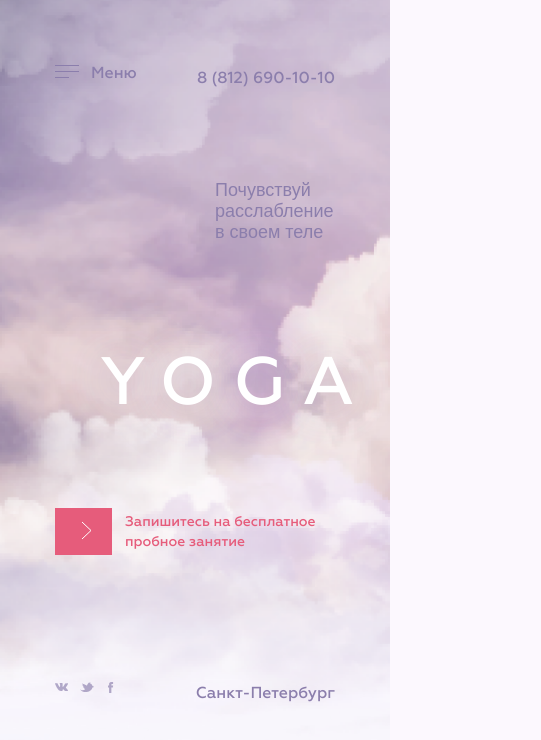
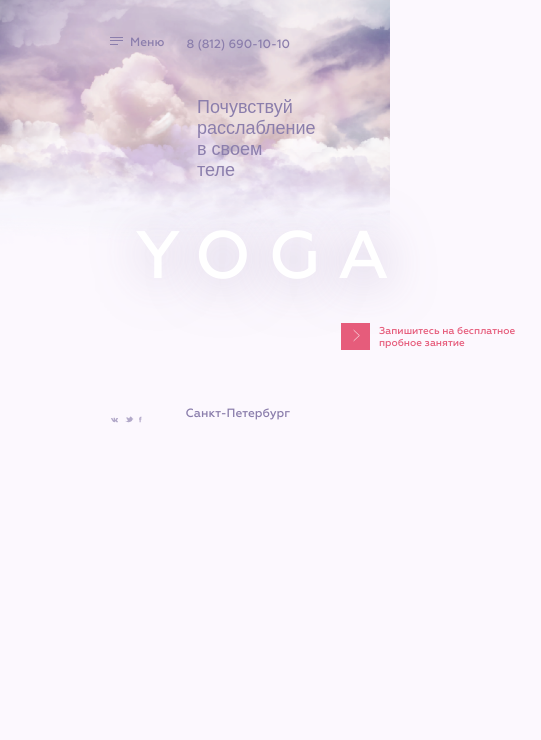
Before and after one commit to amgartseva/yoga, a website: page source/main.html in a window 390 px wide. Shown: the whole page, 541 px wide, since content can reach past the window. Drawn offline with nearby package versions, Linux system fonts and the light colour scheme; files that its build step writes are made by us from their sources; a web font is replaced by a local one.

Commit message:
Стилизация главного экрана с pixel perfect на таблет

```diff
--- a/source/main.html
+++ b/source/main.html
@@ -20,7 +20,7 @@
           <h1 class="header-middle__heading">YOGA</h1>
           <div class="header-middle__link link">
             <div class="link__button">
-              <svg width="11" height="19" viewBox="0 0 11 19" fill="none" xmlns="http://www.w3.org/2000/svg">
+              <svg class="link__icon" width="11" height="19" viewBox="0 0 11 19" fill="none" xmlns="http://www.w3.org/2000/svg">
               <path d="M1 1L10 9.5L1 18" stroke="white"/>
               </svg>
             </div>
--- a/source/sass/blocks/header-bottom.scss
+++ b/source/sass/blocks/header-bottom.scss
@@ -1,4 +1,6 @@
 .header-bottom {
+  display: flex;
+  justify-content: space-between;
   align-items: flex-start;
 }
 
@@ -8,4 +10,8 @@
 
 .header-bottom__address {
   margin: 0;
+
+  @media (max-width: 1023px) {
+    font-size: 12px;
+  }
 }
--- a/source/sass/blocks/header-middle.scss
+++ b/source/sass/blocks/header-middle.scss
@@ -7,6 +7,8 @@
 
   @media (max-width: 1023px) {
     font-size: 24px;
+    margin-left: 97px;
+    margin-bottom: 71px;
   }
 
   @media (max-width: 767px) {
@@ -27,6 +29,8 @@
 
   @media (max-width: 1023px) {
     font-size: 144px;
+    margin-left: 35px;
+    margin-bottom: 61px;
   }
 
   @media (max-width: 767px) {
@@ -38,4 +42,9 @@
 .header-middle__link {
   margin: 0 auto;
   margin-bottom: 128px;
+
+  @media (max-width: 1023px) {
+    margin-left: 241px;
+    margin-bottom: 56px;
+  }
 }
--- a/source/sass/blocks/header-top.scss
+++ b/source/sass/blocks/header-top.scss
@@ -30,6 +30,23 @@
     left: 0;
     top: 14px;
   }
+
+  @media (max-width: 1023px) {
+    font-size: 12px;
+    padding-left: 30px;
+
+    &::before {
+      width: 13px;
+      left: 10px;
+      box-shadow: 0 3px 0 $purple-header;
+    }
+
+    &::after {
+      width: 8px;
+      left: 10px;
+      top: 9px;
+    }
+  }
 }
 
 .header-top__phone {
@@ -37,4 +54,9 @@
   padding: 0;
   padding-top: 5px;
   margin: 0;
+
+  @media (max-width: 1023px) {
+    font-size: 12px;
+    padding-top: 2px;
+  }
 }
--- a/source/sass/blocks/header.scss
+++ b/source/sass/blocks/header.scss
@@ -1,6 +1,6 @@
 .header {
   background-image: url('/img/yoga_header@1x.png');
-  background-size: cover;
+  background-size: 100%;
   background-repeat: no-repeat;
   margin: 0;
   height: 100vh;
@@ -8,23 +8,15 @@
 }
 
 .header__top {
-  padding-top: 63px;
-  margin-bottom: 92px;
-}
-
-.header__middle {
-
-}
-
-.header__bottom {
-  display: flex;
-  justify-content: space-between;
+  padding-top: 35px;
+  margin-bottom: 45px;
 }
 
 .header__number {
   top: 364px;
 
   @media (max-width: 1023px) {
-    top: 210px;
+    top: 191px;
+    right: 32px;
   }
 }
--- a/source/sass/blocks/link.scss
+++ b/source/sass/blocks/link.scss
@@ -4,6 +4,10 @@
   display: flex;
   align-items: center;
   cursor: pointer;
+
+  @media (max-width: 1023px) {
+    width: 200px;
+  }
 }
 
 .link__button {
@@ -12,7 +16,21 @@ margin-right: 13px;
   padding-top: 13px;
   padding-bottom: 10px;
   padding-left: 26px;
-padding-right: 20px
+  padding-right: 20px;
+
+  @media (max-width: 1023px) {
+    margin-right: 9px;
+    padding-top: 3px;
+    padding-bottom: 0;
+    padding-left: 12px;
+    padding-right: 10px;
+  }
+}
+
+.link__icon {
+  @media (max-width: 1023px) {
+    width: 7px;
+  }
 }
 
 .link__info {
@@ -20,4 +38,9 @@ text-align: left;
   font-size: 14px;
   line-height: 20px;
   margin: 0;
+
+  @media (max-width: 1023px) {
+    font-size: 10px;
+    line-height: 12px;
   }
+}
--- a/source/sass/blocks/social.scss
+++ b/source/sass/blocks/social.scss
@@ -2,6 +2,12 @@
   display: flex;
   width: 65px;
   justify-content: space-between;
+
+  @media (max-width: 1023px) {
+    width: 35px;
+    margin-left: 11px;
+    margin-top: 10px;
+  }
 }
 
 .social__link {
@@ -20,4 +26,22 @@
     margin-top: -1px;
     margin-left: 3px;
   }
+
+  @media (max-width: 1023px) {
+    &--vk {
+      width: 7px;
+    }
+
+    &--tw {
+      width: 9px;
+      margin-top: -2px;
+      margin-left: 2px;
+    }
+
+    &--fb {
+      width: 3px;
+      margin-top: -2px;
+      margin-left: 5px;
+    }
+  }
 }
--- a/source/sass/container.scss
+++ b/source/sass/container.scss
@@ -1,4 +1,9 @@
 .container {
   padding-right: 20px;
   padding-left: 20px;
+
+  @media (max-width: 1023px) {
+    padding-right: 65px;
+    padding-left: 65px;
+  }
 }
--- a/source/sass/number.scss
+++ b/source/sass/number.scss
@@ -6,10 +6,6 @@
   line-height: 15px;
   position: absolute;
   right: 105px;
-
-  @media (max-width: 767px) {
-    display: none;
-  }
 
   &::after {
     content: "";
@@ -20,4 +16,17 @@
     height: 2px;
     background-color: $number-line;
   }
+
+  @media (max-width: 1023px) {
+    font-size: 18px;
+
+    &::after {
+      width: 20px;
+      left: 33px;
+    }
+  }
+
+  @media (max-width: 767px) {
+    display: none;
+  }
 }
```
Also changed, not shown: build/css/style.min.css, build/main.html, 1 other file. Lines whose indentation alone changed are shown as unchanged.
